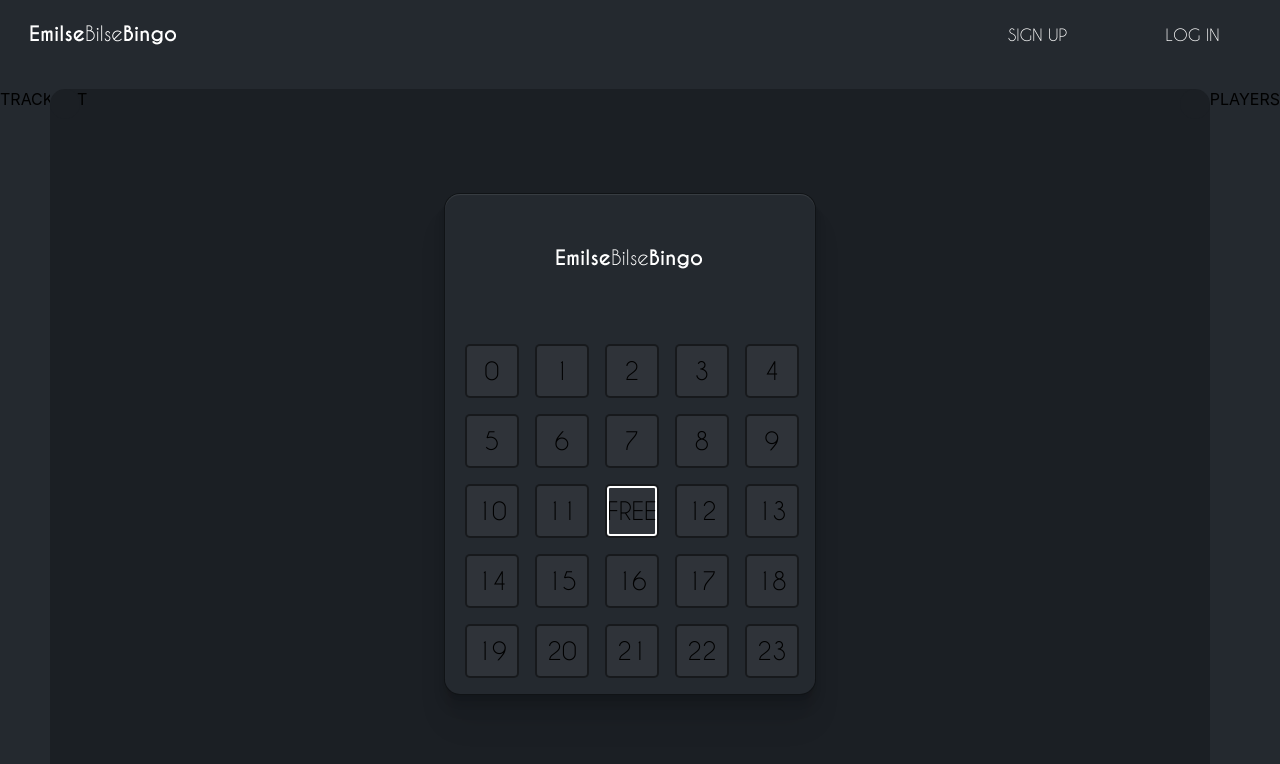
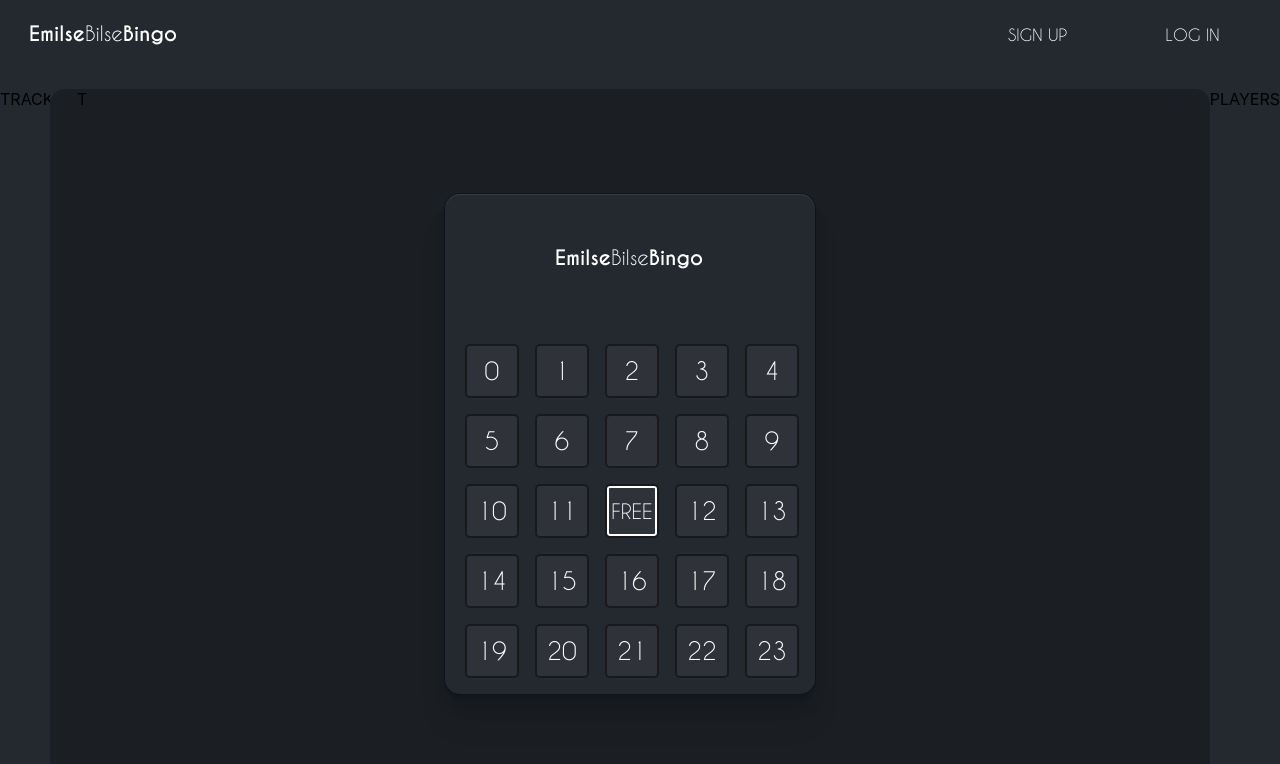
Before and after one commit to Loopie-games/EmilseBilseFrontend, a React (Create React App) app: page /game in a window 1280 px wide. Shown: the top 764 px of the page. Built offline with nearby package versions, Linux system fonts and the light colour scheme.

Commit message:
color and font changes

```diff
--- a/src/components/gameBoard/board/board.scss
+++ b/src/components/gameBoard/board/board.scss
@@ -33,6 +33,7 @@
             border-radius: 5px;
             width: 100%;
             height: 100%;
+            color: #fff;
             background: rgba(255, 255, 255, 0.05);
             display: flex;
             justify-content: center;
@@ -47,6 +48,7 @@
             grid-column-end: 3;
             grid-row-start: 3;
             grid-row-end: 3;
+            font-size: 20px;
         }
     }
 }
```
